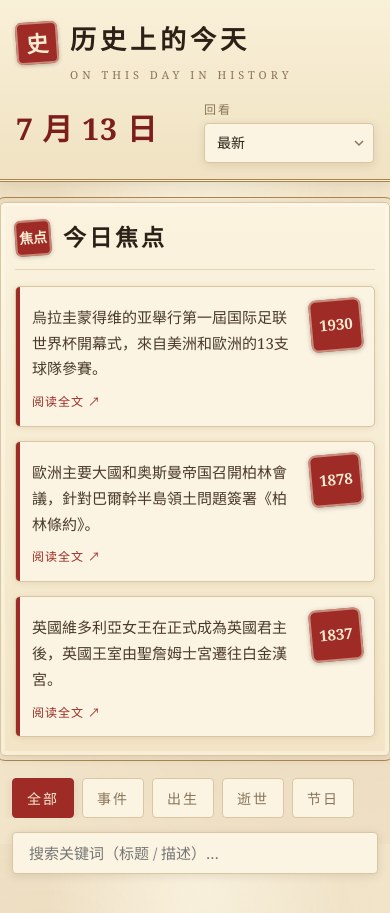
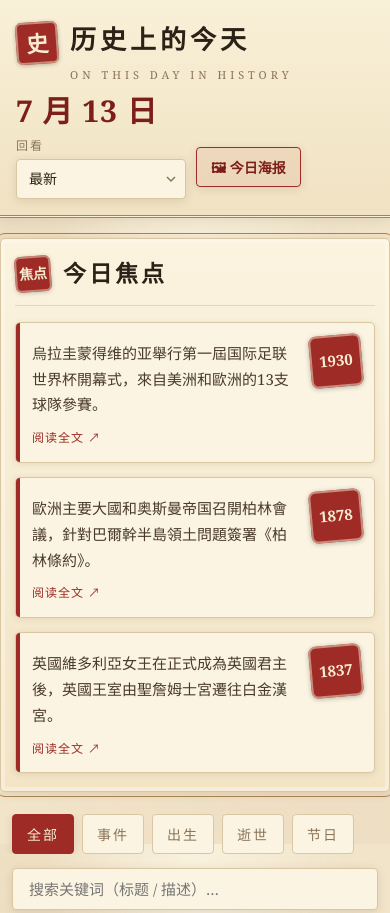
Before and after one commit to liumingmusic/this-day-in-history, a website: page index.html in a window 390 px wide. Shown: the top 913 px of the page. Drawn offline with Linux system fonts and the light colour scheme; no server answers.

Commit message:
update: assets/css/style.css

```diff
--- a/assets/css/style.css
+++ b/assets/css/style.css
@@ -169,6 +169,37 @@ body {
   appearance: none;
   max-width: 170px;
   box-shadow: var(--shadow);
+}
+
+.date-tools {
+  display: flex;
+  flex-direction: column;
+  align-items: flex-start;
+  gap: 8px;
+}
+
+.poster-link {
+  display: inline-flex;
+  align-items: center;
+  gap: 4px;
+  min-height: 40px;
+  padding: 6px 14px;
+  border: 1px solid var(--vermilion);
+  border-radius: 4px;
+  color: var(--vermilion-deep);
+  background: rgba(178, 59, 46, 0.08);
+  font-size: 14px;
+  font-weight: 600;
+  text-decoration: none;
+  white-space: nowrap;
+  box-shadow: var(--shadow);
+  transition: background 0.15s, transform 0.1s;
+}
+.poster-link:hover {
+  background: rgba(178, 59, 46, 0.16);
+}
+.poster-link:active {
+  transform: translateY(1px);
 }
 
 /* ----------------------- 今日焦点 ----------------------- */
@@ -570,7 +601,15 @@ a.card:hover {
   }
   .date-block {
     width: 100%;
-    justify-content: space-between;
+    flex-direction: column;
+    align-items: flex-start;
+    gap: 10px;
+  }
+  .date-tools {
+    flex-direction: row;
+    flex-wrap: wrap;
+    align-items: center;
+    gap: 10px;
   }
   .big-date {
     font-size: 30px;
```
